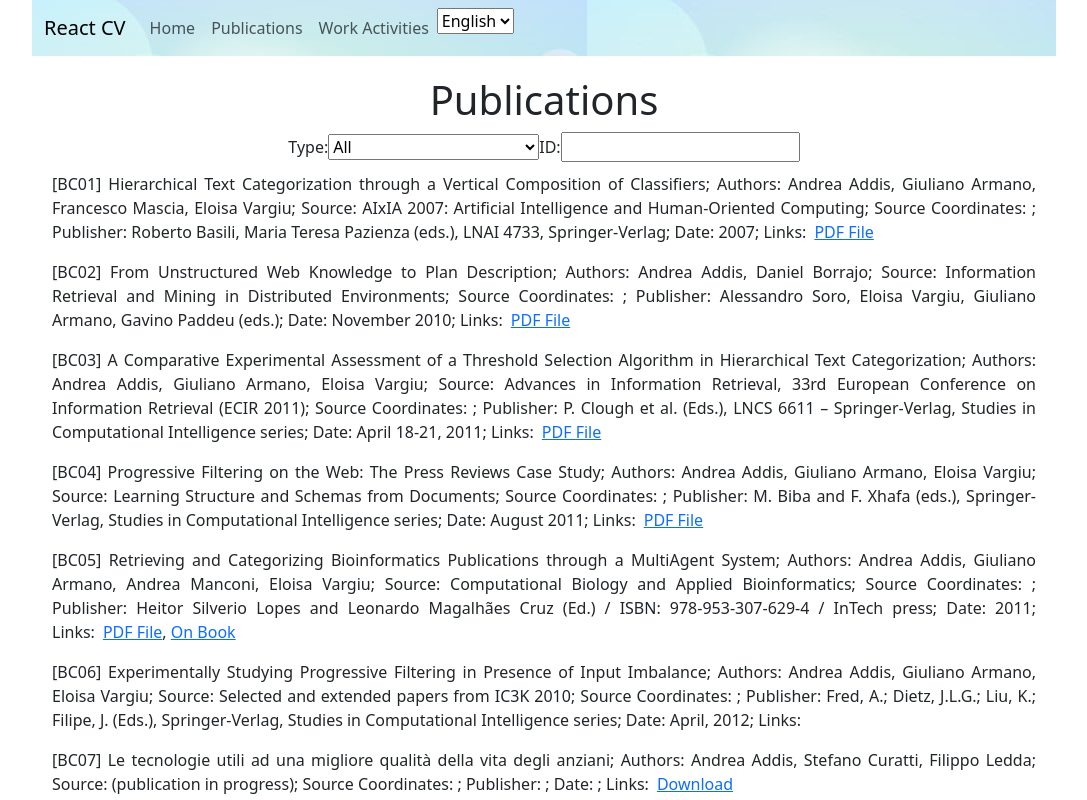
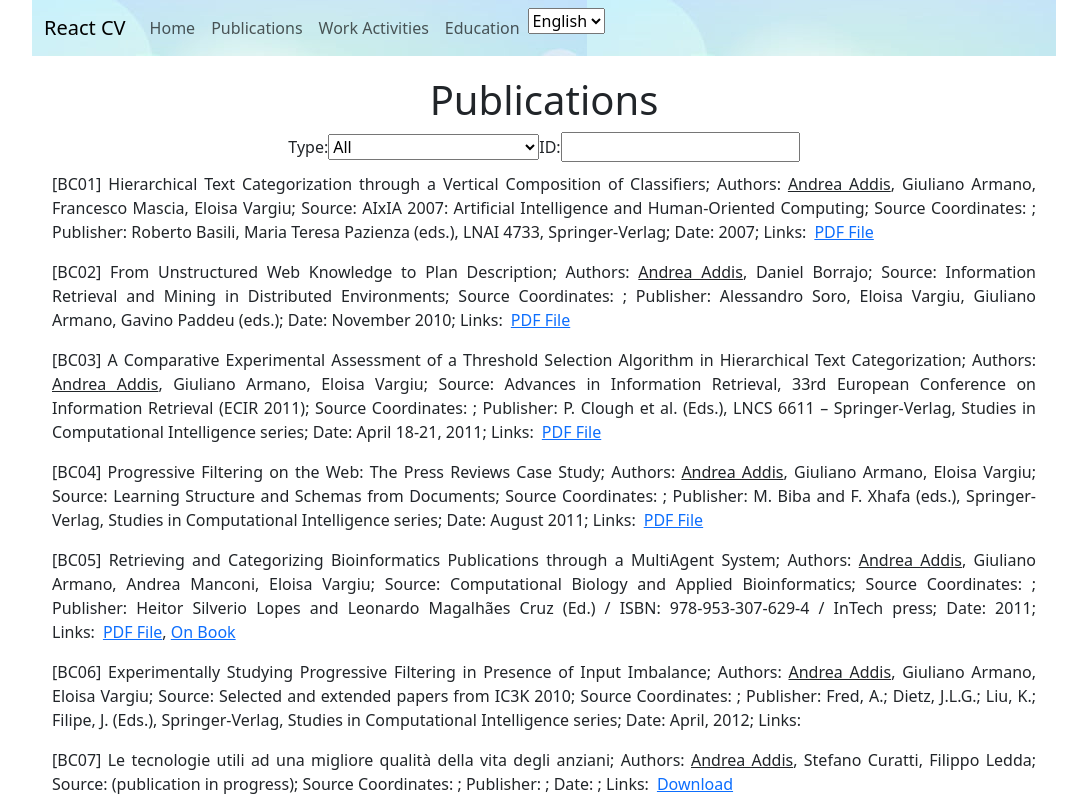
Before and after one commit to artsakenos/ReactCV, a React (Create React App) app: page /publications in a window 1280 px wide. Shown: the top 800 px of the page, without its empty margins (96-1183 px from the left). Built offline with nearby package versions, Linux system fonts and the light colour scheme.

Commit message:
Altre funzionalità, Altre rifiniture

```diff
--- a/src/App.js
+++ b/src/App.js
@@ -2,22 +2,40 @@ import "./styles.css";
 import React from "react";
 import { BrowserRouter as Router, Routes, Route } from "react-router-dom";
 import Home from "./content/Home";
+import NavBar from "./NavBar";
+import { LanguageProvider } from "./LanguageContext";
+
 import Publications from "./content/Publications";
 import WorkActivities from "./content/WorkActivities";
-import NavBar from "./NavBar";
-import { LanguageProvider } from "./LanguageContext";
+import Educations from "./content/Educations";
+
+const paths = [
+  { label: "Publications", path: "/publications", component: Publications },
+  {
+    label: "Work Activities",
+    path: "/work-activities",
+    component: WorkActivities
+  },
+  { label: "Education", path: "/educations", component: Educations }
+];
 
 export default function App() {
   return (
     <Router>
       <LanguageProvider>
         <div className="App">
-          <NavBar />
+          <NavBar paths={paths} />
 
           <Routes>
             <Route path="/" element={<Home />} />
-            <Route path="/publications" element={<Publications />} />
-            <Route path="/work-activities" element={<WorkActivities />} />
+
+            {paths.map((item) => (
+              <Route
+                key={item.path}
+                path={item.path}
+                element={<item.component />}
+              />
+            ))}
           </Routes>
         </div>
       </LanguageProvider>
--- a/src/NavBar.js
+++ b/src/NavBar.js
@@ -2,13 +2,28 @@ import React, { useContext } from "react";
 import { Link, useNavigate } from "react-router-dom";
 import { LanguageContext } from "./LanguageContext";
 
-const NavBar = () => {
+const NavBar = (props) => {
+  const paths = props.paths;
   const navigate = useNavigate();
   const { currentLanguage, changeLanguage } = useContext(LanguageContext);
-
   const handleLanguageChange = (language) => {
     changeLanguage(language);
   };
+
+  const customLi = (name, path) => {
+    return (
+      <li className="nav-item" key={path}>
+        <button
+          className="nav-link btn btn-link"
+          onClick={() => navigate(path)}
+        >
+          {name}
+        </button>
+      </li>
+    );
+  };
+
+  const customLis = paths.map((item) => customLi(item.label, item.path));
 
   return (
     <nav className="navbar navbar-expand-lg navbar-light bg-light navbar-background">
@@ -37,22 +52,7 @@ const NavBar = () => {
                 Home
               </button>
             </li>
-            <li className="nav-item">
-              <button
-                className="nav-link btn btn-link"
-                onClick={() => navigate("/publications")}
-              >
-                Publications
-              </button>
-            </li>
-            <li className="nav-item">
-              <button
-                className="nav-link btn btn-link"
-                onClick={() => navigate("/work-activities")}
-              >
-                Work Activities
-              </button>
-            </li>
+            {customLis}
             <li className="nav-item">
               <div>
                 <select
--- a/src/components/Helpers.js
+++ b/src/components/Helpers.js
@@ -56,3 +56,21 @@ export const automaticLinks_OS = (description) => {
     </>
   );
 };
+
+export const underline = (text, keyword) => {
+  if (!text) return "";
+
+  const parts = text.split(new RegExp(`(${keyword})`, "gi"));
+
+  return (
+    <span>
+      {parts.map((part, index) =>
+        part.toLowerCase() === keyword.toLowerCase() ? (
+          <u key={index}>{part}</u>
+        ) : (
+          <React.Fragment key={index}>{part}</React.Fragment>
+        )
+      )}
+    </span>
+  );
+};
--- a/src/components/Publication.js
+++ b/src/components/Publication.js
@@ -1,4 +1,7 @@
 import React from "react";
+import { underline } from "./Helpers";
+
+const hm = (text) => underline(text, "Andrea Addis");
 
 export default function Publication({
   id,
@@ -12,8 +15,9 @@ export default function Publication({
 }) {
   return (
     <div className="item-container">
-      {id} {title}; Authors: {authors}; Source: {source}; Source Coordinates:{" "}
-      {sourceCoordinates}; Publisher: {publisher}; Date: {date}; Links:
+      {id} {title}; Authors: {hm(authors)}; Source: {source}; Source
+      Coordinates: {sourceCoordinates}; Publisher: {publisher}; Date: {date};
+      Links:
       <ul className="publication-links">
         {links &&
           links.map((link, index) => (
--- a/src/components/WorkActivity.js
+++ b/src/components/WorkActivity.js
@@ -9,7 +9,7 @@ function WorkActivity({ id, date, title, description, tags, language }) {
 
   return (
     <div className="item-container">
-      {id} {date} {displayTitle} {}
+      {id} {date} <b>{displayTitle}</b> {}
       {automaticLinks(description)}
       <span> Tags: {tags.join(", ")} </span>
     </div>
--- a/src/content/Educations.js
+++ b/src/content/Educations.js
@@ -63,7 +63,7 @@ const Languages = () => (
               </tr>
               <tr>
                 <td></td>
-                <td colspan="3">
+                <td colSpan="3">
                   <ul>
                     {language[lang].certification &&
                       language[lang].certification.map((item) => (
--- a/src/content/Home.js
+++ b/src/content/Home.js
@@ -1,11 +1,10 @@
 import React from "react";
-import Educations from "./Educations";
 
 export default function Home() {
   return (
     <div>
       <h1>Home Page</h1>
-      <Educations />
+      Experimental Code for a Dynamically Built Json React CV
     </div>
   );
 }
```
